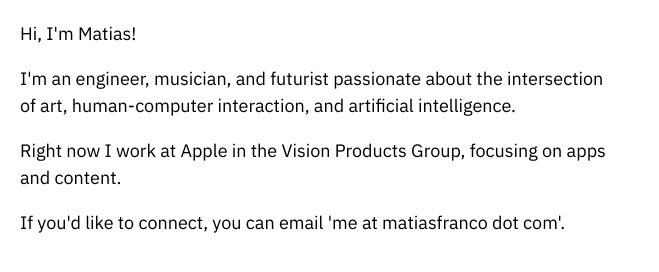
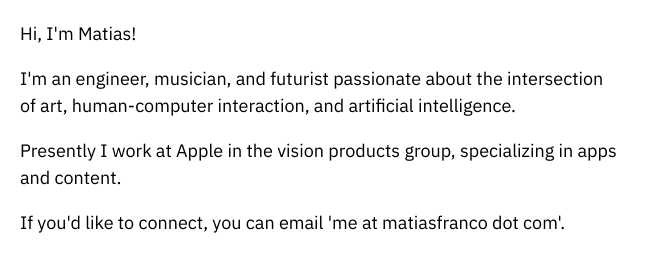
Before and after one commit to matiasfr/personal-landing-page, a plain HTML site: page index.html in a window 1280 px wide. Shown: the full height of the page, 0-659 px from the left. Drawn offline with Linux system fonts and the light colour scheme.

Commit message:
text update

```diff
--- a/index.html
+++ b/index.html
@@ -20,7 +20,7 @@
 <body>
     <p>Hi, I'm Matias!</p>
     <p>I'm an engineer, musician, and futurist passionate about the intersection of art, human-computer interaction, and artificial intelligence.</p>
-    <p>Right now I work at Apple in the Vision Products Group, focusing on apps and content.</p>
+    <p>Presently I work at Apple in the vision products group, specializing in apps and content.</p>
     <p>If you'd like to connect, you can email 'me at matiasfranco dot com'.</p>
 </body>
 </html>
```
